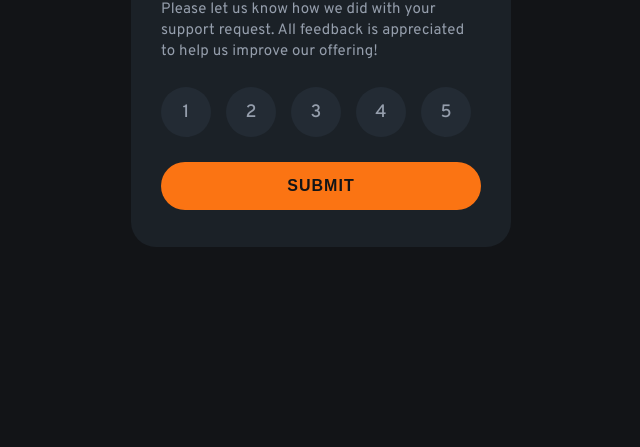
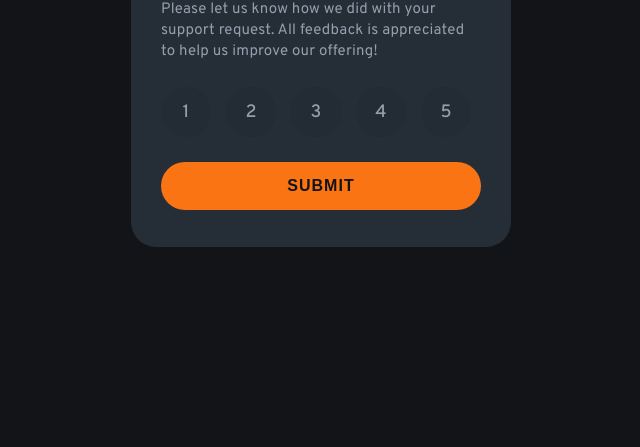
Before and after one commit to omarkhaled-code/Interactive-rating, a plain HTML site: page index.html in a window 1280 px wide. Shown: the part 353-800 px from the top of the page, without its empty margins (319-959 px from the left). Drawn offline with Linux system fonts and the light colour scheme.

Commit message:
update the style file

```diff
--- a/style.css
+++ b/style.css
@@ -19,7 +19,7 @@
     width: 380px;
     height: 400px;
     border-radius: 25px;
-    background-color: hsl(213, 19%, 13%);
+    background-color: hsl(213, 19%, 18%);
     padding: 30px;
     display: flex;
     flex-direction: column;
```
